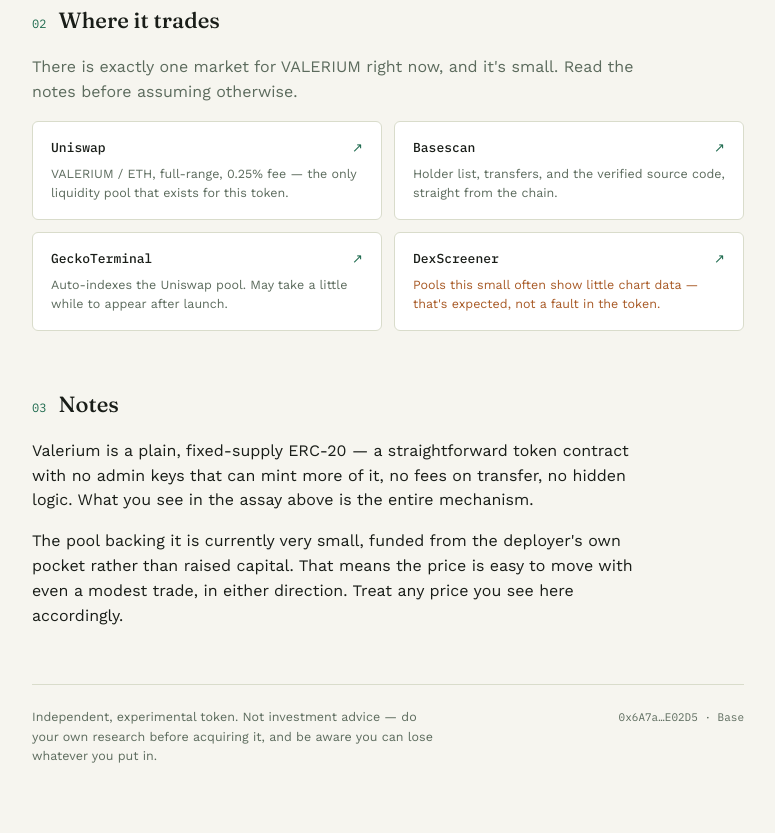
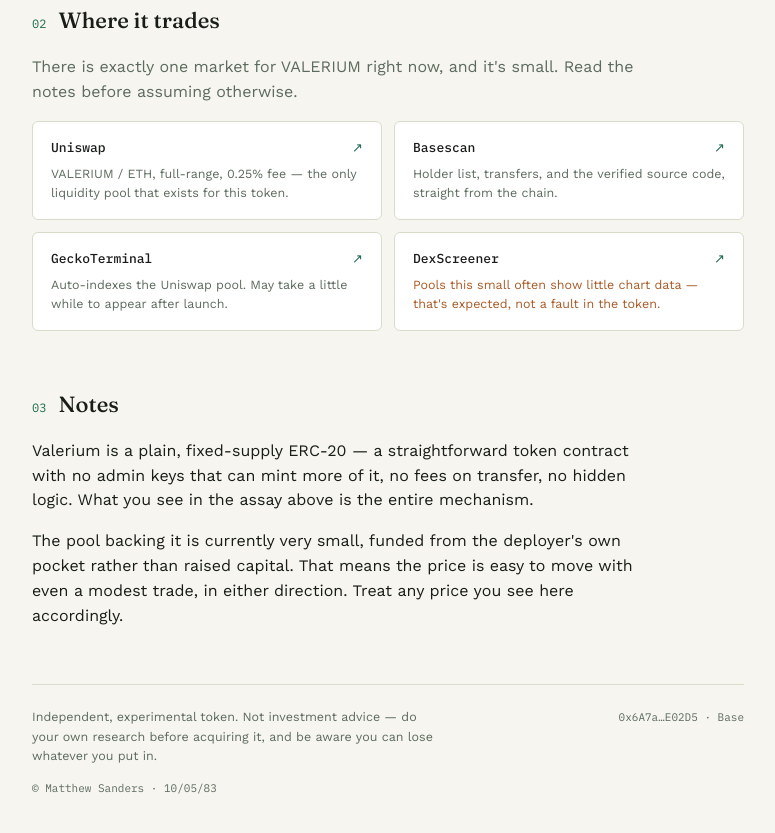
Before and after one commit to amunramun325-rgb/Valerium-HTML, a website: page index.html in a window 1280 px wide. Shown: the part 989-1822 px from the top of the page, without its empty margins (252-1027 px from the left). Drawn offline with nearby package versions, Linux system fonts and the light colour scheme.

Commit message:
Add files via upload

```diff
--- a/index.html
+++ b/index.html
@@ -408,6 +408,12 @@ after it is quiet, table-like, and legible.
   }
   footer .disclaimer{ max-width:52ch; }
   footer .mono{ font-size:11px; }
+  .copyright{
+    margin-top:14px;
+    font-family:"IBM Plex Mono", monospace;
+    font-size:11px;
+    color:var(--ash);
+  }
 
   @media (prefers-reduced-motion: no-preference){
     .specimen{ animation: rise 0.5s ease-out; }
@@ -526,6 +532,7 @@ after it is quiet, table-like, and legible.
     <div class="disclaimer">Independent, experimental token. Not investment advice — do your own research before acquiring it, and be aware you can lose whatever you put in.</div>
     <div class="mono">0x6A7a…E02D5 · Base</div>
   </footer>
+  <div class="copyright">© Matthew Sanders · 10/05/83</div>
 
 </div>
 </body>
```
